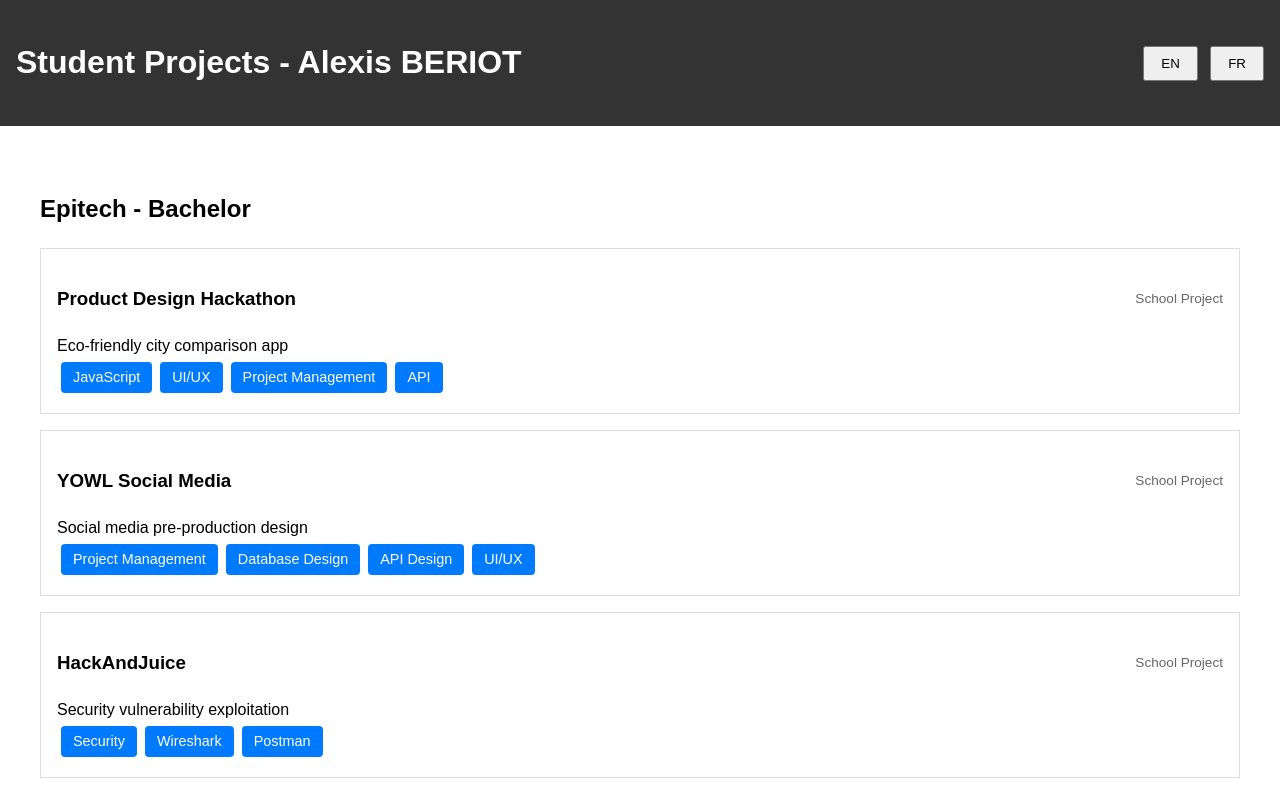
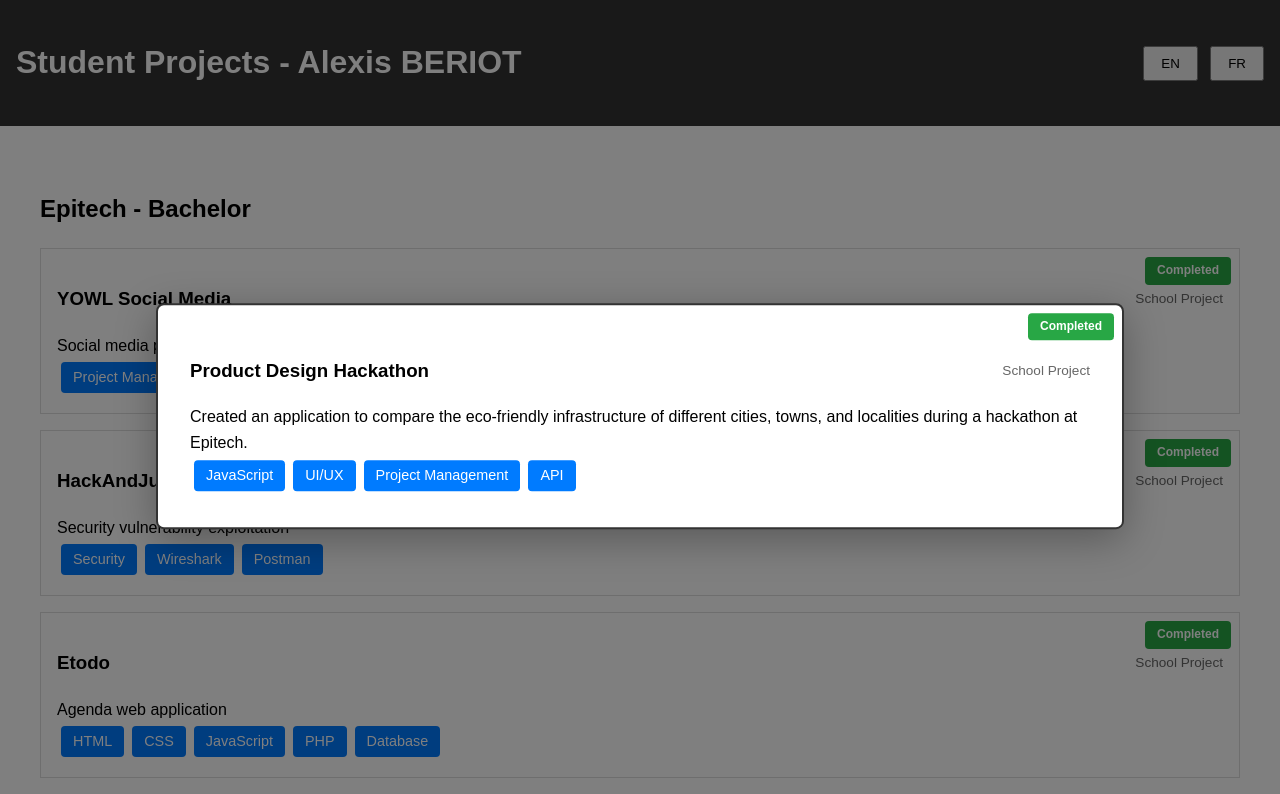
Before and after one commit to Alexis-Beriot/portoflio, a plain HTML site: page studentProjects.html in a window 1280 px wide. Both pictures are taken after a click on the element 640 px from the left and 331 px from the top of the page. Shown: the top 794 px of the page. Drawn offline with nearby package versions, Linux system fonts and the light colour scheme.

Commit message:
Added consecutive projects

```diff
--- a/js/constants.js
+++ b/js/constants.js
@@ -21,6 +21,11 @@ export const PROJECT_TYPE = {
     SCHOOL: 0
 };
 
+export const PROJECT_STATUS = {
+    COMPLETED: 1,
+    WORK_IN_PROGRESS: 0
+};
+
 export const LANGUAGE = {
     ENGLISH: 1,
     FRENCH: 0
--- a/js/projects.js
+++ b/js/projects.js
@@ -13,12 +13,14 @@
  */
 'use strict';
 
-import { PROJECT_STATE, PROJECT_TYPE, incrementProjectCounter } from './constants.js';
+import { PROJECT_STATE, PROJECT_TYPE, PROJECT_STATUS, incrementProjectCounter } from './constants.js';
 import { escapeHtml, normalizeSkillKey, safeCssEscape } from './security.js';
 
 /**
  * Toggles a project box between expanded and collapsed states
  * Changes the state from 1 (large) to 0 (small) or vice versa
+ * Also switches between short and long content text
+ * When expanded, displays in fullscreen overlay mode and closes on outside click
  * @param {HTMLElement} projectElement - The project element to toggle
  * @returns {void}
  */
@@ -31,6 +33,38 @@ export function toggleProjectBox(projectElement) {
     // Use classList.toggle for cleaner code
     projectElement.classList.toggle('project-large', !isExpanded);
     projectElement.classList.toggle('project-small', isExpanded);
+    projectElement.classList.toggle('project-fullscreen', !isExpanded);
+
+    // Toggle body class for backdrop effect
+    document.body.classList.toggle('project-fullscreen-active', !isExpanded);
+
+    // Switch between short and long content
+    const contentDiv = projectElement.querySelector('.project-content');
+    if (contentDiv) {
+        const shortContent = projectElement.dataset.shortContent;
+        const longContent = projectElement.dataset.longContent;
+
+        if (isExpanded) {
+            // Was expanded, now collapsing - show short content
+            contentDiv.textContent = shortContent;
+            // Remove the click-to-close listener
+            document.removeEventListener('click', projectElement._closeFullscreenListener);
+        } else {
+            // Was collapsed, now expanding - show long content
+            contentDiv.textContent = longContent;
+            // Add click-to-close listener for fullscreen mode
+            const closeFullscreenListener = (event) => {
+                // Only close if clicking outside the project box
+                if (!projectElement.contains(event.target)) {
+                    event.stopPropagation();
+                    toggleProjectBox(projectElement);
+                }
+            };
+            // Store reference to listener for cleanup
+            projectElement._closeFullscreenListener = closeFullscreenListener;
+            document.addEventListener('click', closeFullscreenListener);
+        }
+    }
 }
 
 /**
@@ -41,9 +75,10 @@ export function toggleProjectBox(projectElement) {
  * @param {string} shortInfo - Short description
  * @param {string} longInfo - Long/detailed description
  * @param {string[]} skillList - Array of skills used in the project
+ * @param {number} [status=null] - PROJECT_STATUS.COMPLETED (1) or PROJECT_STATUS.WORK_IN_PROGRESS (0), null for no status display
  * @returns {string} HTML string for the project box
  */
-export function developProject(big, type, category, shortInfo, longInfo, skillList = []) {
+export function developProject(big, type, category, shortInfo, longInfo, skillList = [], status = null) {
     // Validate required parameters
     if (big !== PROJECT_STATE.LARGE && big !== PROJECT_STATE.SMALL) {
         console.error('Invalid size parameter. Use PROJECT_STATE.LARGE or PROJECT_STATE.SMALL');
@@ -102,8 +137,21 @@ export function developProject(big, type, category, shortInfo, longInfo, skillLi
             '</div>';
     }
 
+    // Escape both versions of content
+    const escapedShortInfo = escapeHtml(shortInfo);
+    const escapedLongInfo = escapeHtml(longInfo);
+
+    // Generate status tag HTML if status is provided
+    let statusHtml = '';
+    if (status === PROJECT_STATUS.COMPLETED || status === PROJECT_STATUS.WORK_IN_PROGRESS) {
+        const statusText = status === PROJECT_STATUS.COMPLETED ? 'Completed' : 'Work in Progress';
+        const statusClass = status === PROJECT_STATUS.COMPLETED ? 'status-completed' : 'status-wip';
+        statusHtml = `<span class="project-status ${statusClass}">${statusText}</span>`;
+    }
+
     const html = `
-        <div id="${projectId}" class="project-box ${sizeClass}" data-expanded="${big}" data-toggle="project">
+        <div id="${projectId}" class="project-box ${sizeClass}" data-expanded="${big}" data-toggle="project" data-short-content="${escapedShortInfo}" data-long-content="${escapedLongInfo}">
+            ${statusHtml}
             <div class="project-header">
                 <h3 class="project-title">${escapedCategory}</h3>
                 <span class="project-type">${typeLabel}</span>
--- a/studentProjects.html
+++ b/studentProjects.html
@@ -92,6 +92,7 @@
             developProject,
             PROJECT_STATE,
             PROJECT_TYPE,
+            PROJECT_STATUS,
             validateContactForm,
             sendEmail,
             switchLanguage,
@@ -110,23 +111,28 @@
                 developProject(PROJECT_STATE.SMALL, PROJECT_TYPE.SCHOOL, 'Product Design Hackathon',
                     'Eco-friendly city comparison app',
                     'Created an application to compare the eco-friendly infrastructure of different cities, towns, and localities during a hackathon at Epitech.',
-                    ['JavaScript', 'UI/UX', 'Project Management', 'API']) +
+                    ['JavaScript', 'UI/UX', 'Project Management', 'API'],
+                    PROJECT_STATUS.COMPLETED) +
                 developProject(PROJECT_STATE.SMALL, PROJECT_TYPE.SCHOOL, 'YOWL Social Media',
                     'Social media pre-production design',
                     'Complete pre-production planning for a social media platform including user flow diagrams, database schema, API documentation, and UI/UX mockups.',
-                    ['Project Management', 'Database Design', 'API Design', 'UI/UX']) +
+                    ['Project Management', 'Database Design', 'API Design', 'UI/UX'],
+                    PROJECT_STATUS.COMPLETED) +
                 developProject(PROJECT_STATE.SMALL, PROJECT_TYPE.SCHOOL, 'HackAndJuice',
                     'Security vulnerability exploitation',
                     'Finding and documenting exploit flags on a deliberately vulnerable website to learn about common security flaws.',
-                    ['Security', 'Wireshark', 'Postman']) +
+                    ['Security', 'Wireshark', 'Postman'],
+                    PROJECT_STATUS.COMPLETED) +
                 developProject(PROJECT_STATE.SMALL, PROJECT_TYPE.SCHOOL, 'Etodo',
                     'Agenda web application',
                     'Full-featured agenda and task management web application with user authentication and task organization.',
-                    ['HTML', 'CSS', 'JavaScript', 'PHP', 'Database']) +
+                    ['HTML', 'CSS', 'JavaScript', 'PHP', 'Database'],
+                    PROJECT_STATUS.COMPLETED) +
                 developProject(PROJECT_STATE.SMALL, PROJECT_TYPE.SCHOOL, 'Digital Resume',
                     'Resume posting website',
                     'Light project for creating and posting professional resumes online.',
-                    ['HTML', 'CSS', 'JavaScript']);
+                    ['HTML', 'CSS', 'JavaScript'],
+                    PROJECT_STATUS.COMPLETED);
 
             // ORT Lyon Projects
             const ortContainer = document.getElementById('ort-projects');
@@ -134,27 +140,33 @@
                 developProject(PROJECT_STATE.SMALL, PROJECT_TYPE.SCHOOL, 'DRAAF - GLPI Scraper',
                     'Database scraper for equipment inventory',
                     'Created a GLPI Database scraper to collect the list of all listed tools for each employee at the DRAAF (French bureau of agricultural aid).',
-                    ['PHP', 'Database', 'API', 'Data Processing']) +
+                    ['PHP', 'Database', 'API', 'Data Processing'],
+                    PROJECT_STATUS.COMPLETED) +
                 developProject(PROJECT_STATE.SMALL, PROJECT_TYPE.SCHOOL, 'Laravel CRUD Website',
                     'Database manipulation website',
                     'Full CRUD (Create, Read, Update, Delete) capable website using the Laravel framework for database management.',
-                    ['Laravel', 'PHP', 'Database', 'HTML', 'CSS']) +
+                    ['Laravel', 'PHP', 'Database', 'HTML', 'CSS'],
+                    PROJECT_STATUS.COMPLETED) +
                 developProject(PROJECT_STATE.SMALL, PROJECT_TYPE.SCHOOL, 'Restaurant Website',
                     'Professional restaurant site',
                     'Website presenting a restaurant with opening hours, menu, and an easily modifiable "dish of the day" page for the owner.',
-                    ['HTML', 'CSS', 'PHP', 'JavaScript']) +
+                    ['HTML', 'CSS', 'PHP', 'JavaScript'],
+                    PROJECT_STATUS.COMPLETED) +
                 developProject(PROJECT_STATE.SMALL, PROJECT_TYPE.SCHOOL, 'Network Implementation',
                     'Small company network setup',
                     'Implementation of a local network at the scale of a small company with proper security and infrastructure.',
-                    ['Networking', 'Security']) +
+                    ['Networking', 'Security'],
+                    PROJECT_STATUS.COMPLETED) +
                 developProject(PROJECT_STATE.SMALL, PROJECT_TYPE.SCHOOL, 'Psychiatrist Website',
                     'Professional medical website',
                     'Small professional website for a psychiatrist practice.',
-                    ['HTML', 'CSS', 'JavaScript']) +
+                    ['HTML', 'CSS', 'JavaScript'],
+                    PROJECT_STATUS.COMPLETED) +
                 developProject(PROJECT_STATE.SMALL, PROJECT_TYPE.SCHOOL, 'Java Cash Register',
                     'Shop coin & bill machine',
                     'Created in Java: a shop coin and bill machine to validate purchases, process transactions, and give out change.',
-                    ['Java']);
+                    ['Java'],
+                    PROJECT_STATUS.COMPLETED);
 
             // IUT Projects
             const iutContainer = document.getElementById('iut-projects');
@@ -162,19 +174,23 @@
                 developProject(PROJECT_STATE.SMALL, PROJECT_TYPE.SCHOOL, 'Programmable Chip',
                     'Custom chip design and programming',
                     'Designing and programming of a custom programmable chip for use in other embedded system projects.',
-                    ['Embedded Systems', 'Programming']) +
+                    ['Embedded Systems', 'Programming'],
+                    PROJECT_STATUS.COMPLETED) +
                 developProject(PROJECT_STATE.SMALL, PROJECT_TYPE.SCHOOL, 'Keycard Scanner',
                     'Car-park barrier system',
                     'Creation of a keycard scanner and control program for an automated car-park barrier system.',
-                    ['Embedded Systems', 'Programming', 'Hardware']) +
+                    ['Embedded Systems', 'Programming', 'Hardware'],
+                    PROJECT_STATUS.COMPLETED) +
                 developProject(PROJECT_STATE.SMALL, PROJECT_TYPE.SCHOOL, 'High-Voltage Certification',
                     'Electrical safety qualification',
                     'Passed tests to operate on high-voltage equipment while wearing protective gear.',
-                    ['Safety', 'Electrical Engineering']) +
+                    ['Safety', 'Electrical Engineering'],
+                    PROJECT_STATUS.COMPLETED) +
                 developProject(PROJECT_STATE.SMALL, PROJECT_TYPE.SCHOOL, 'Logic Systems',
                     'Industrial automation projects',
                     'Production and wiring of logic-based systems including an Elevator, Factory production machine, counter systems, and LED alert systems.',
-                    ['Embedded Systems', 'Logic Design', 'Wiring']);
+                    ['Embedded Systems', 'Logic Design', 'Wiring'],
+                    PROJECT_STATUS.COMPLETED);
         });
 
         // Handle contact form submission
--- a/styles.css
+++ b/styles.css
@@ -52,6 +52,28 @@ main {
     margin: 1rem 0;
     cursor: pointer;
     transition: all 0.3s ease;
+    position: relative;
+}
+
+.project-status {
+    position: absolute;
+    top: 0.5rem;
+    right: 0.5rem;
+    padding: 0.25rem 0.75rem;
+    border-radius: 4px;
+    font-size: 0.75rem;
+    font-weight: bold;
+    z-index: 10;
+}
+
+.status-completed {
+    background-color: #28a745;
+    color: white;
+}
+
+.status-wip {
+    background-color: #ffc107;
+    color: #333;
 }
 
 .project-small {
@@ -61,6 +83,39 @@ main {
 
 .project-large {
     max-height: none;
+}
+
+.project-fullscreen {
+    position: fixed;
+    top: 50%;
+    left: 50%;
+    transform: translate(-50%, -50%);
+    width: 90vw;
+    max-width: 900px;
+    max-height: 90vh;
+    z-index: 1000;
+    background: white;
+    border: 2px solid #333;
+    border-radius: 8px;
+    box-shadow: 0 10px 40px rgba(0, 0, 0, 0.3);
+    overflow-y: auto;
+    padding: 2rem;
+}
+
+body.project-fullscreen-active {
+    overflow: hidden;
+}
+
+body.project-fullscreen-active::before {
+    content: '';
+    position: fixed;
+    top: 0;
+    left: 0;
+    right: 0;
+    bottom: 0;
+    background: rgba(0, 0, 0, 0.5);
+    z-index: 999;
+    pointer-events: none;
 }
 
 .project-header {
```
Also changed, not shown: js/main.js (+13 -1 lines), personalProjects.html (+7 -3 lines).
